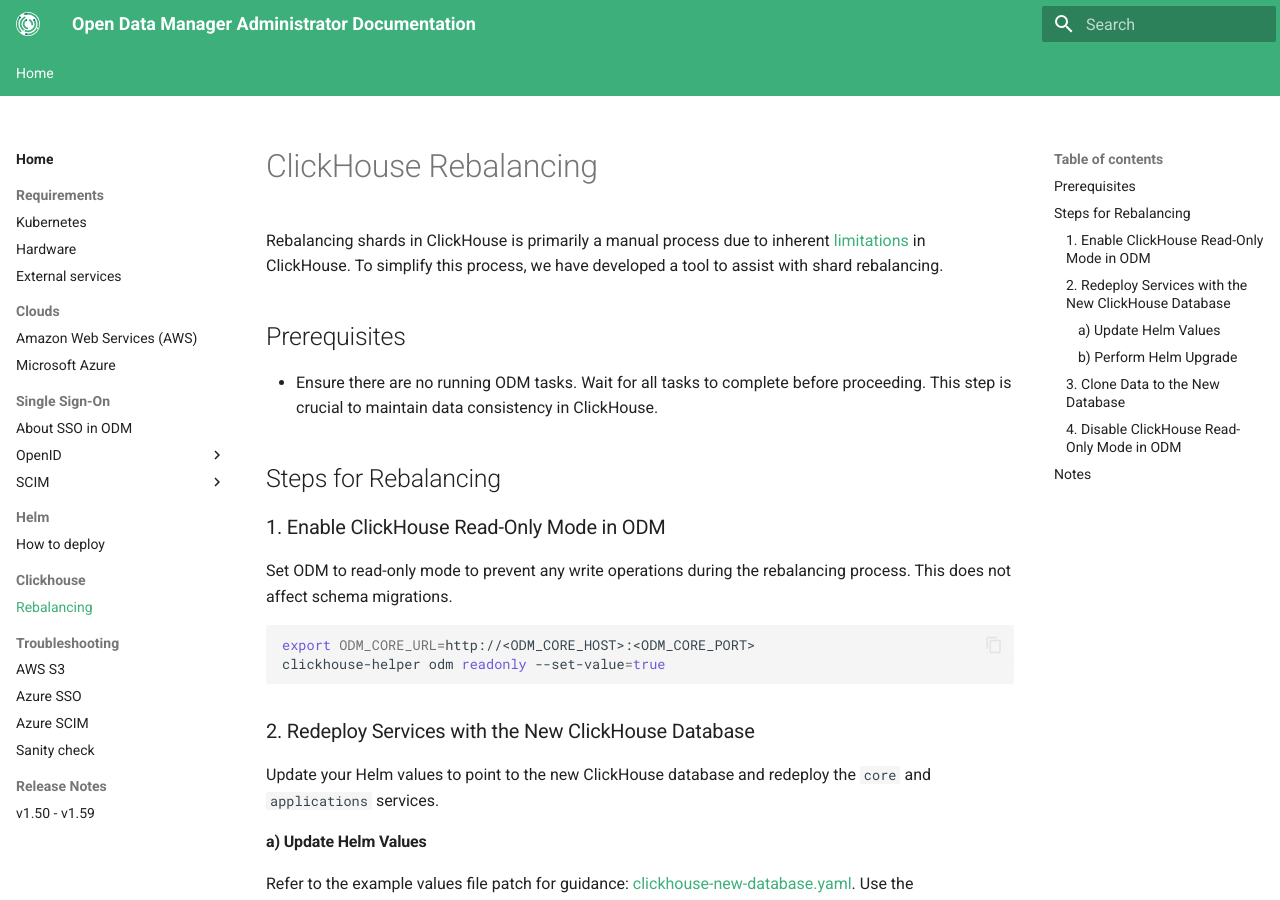
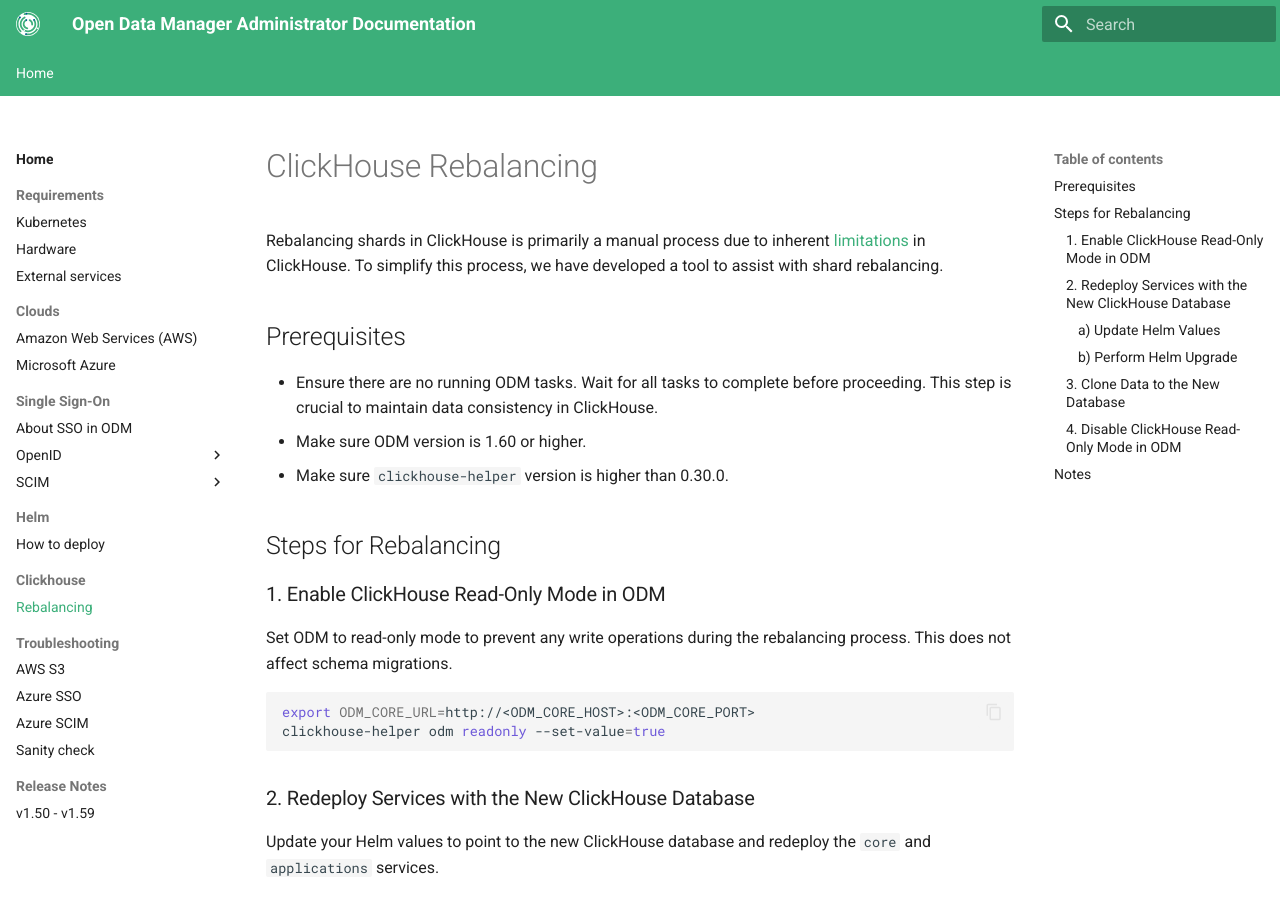
Before and after one commit to genestack/admin-docs, an MkDocs documentation site: the page built from docs/home/clickhouse/rebalancing.md, in a window 1280 px wide and 900 px high. Built offline with MkDocs 1.6.1 and Material for MkDocs 9.7.7, drawn with Linux system fonts in a browser that asks for light colours; the version menu is left out.

Commit message:
[ODM-12343] Add versions in doc

```diff
--- a/docs/home/clickhouse/rebalancing.md
+++ b/docs/home/clickhouse/rebalancing.md
@@ -5,6 +5,8 @@
 ## Prerequisites
 
 - Ensure there are no running ODM tasks. Wait for all tasks to complete before proceeding. This step is crucial to maintain data consistency in ClickHouse.
+- Make sure ODM version is 1.60 or higher.
+- Make sure `clickhouse-helper` version is higher than 0.30.0.
 
 ## Steps for Rebalancing
 
```
